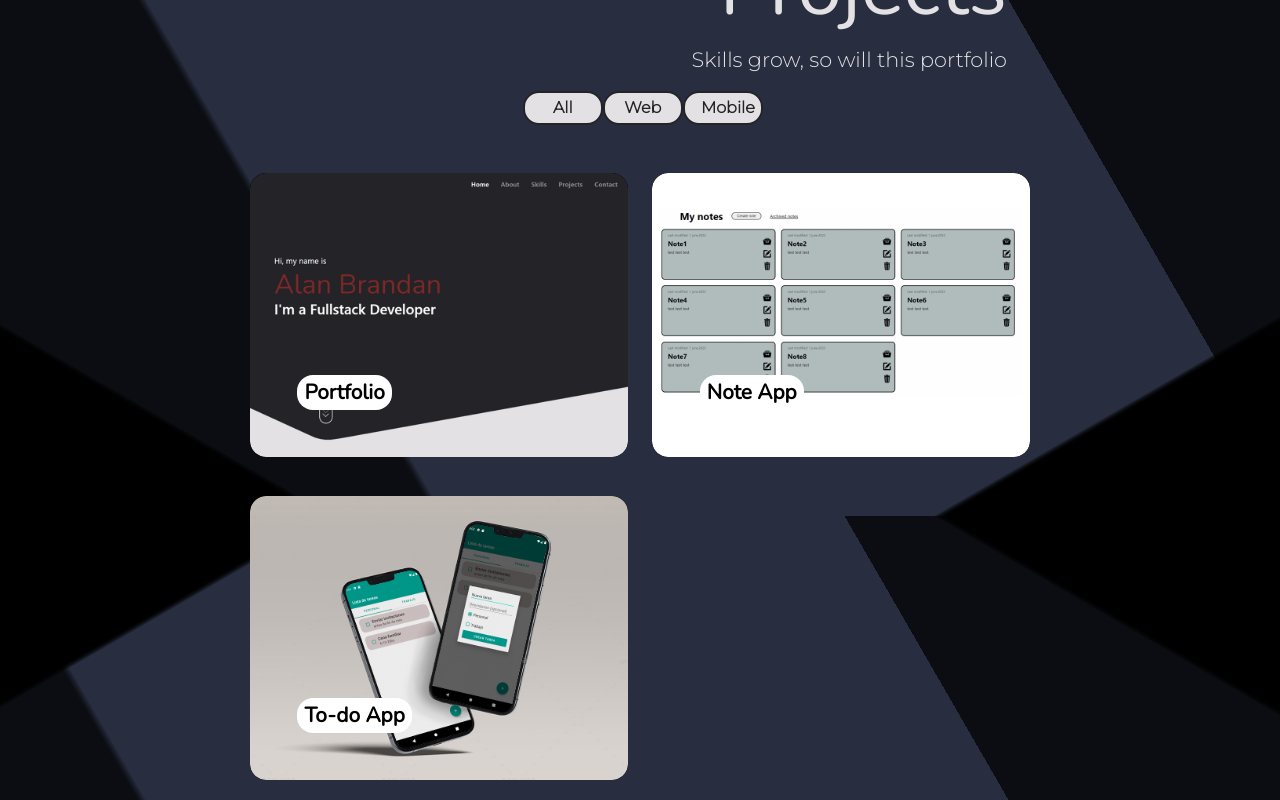
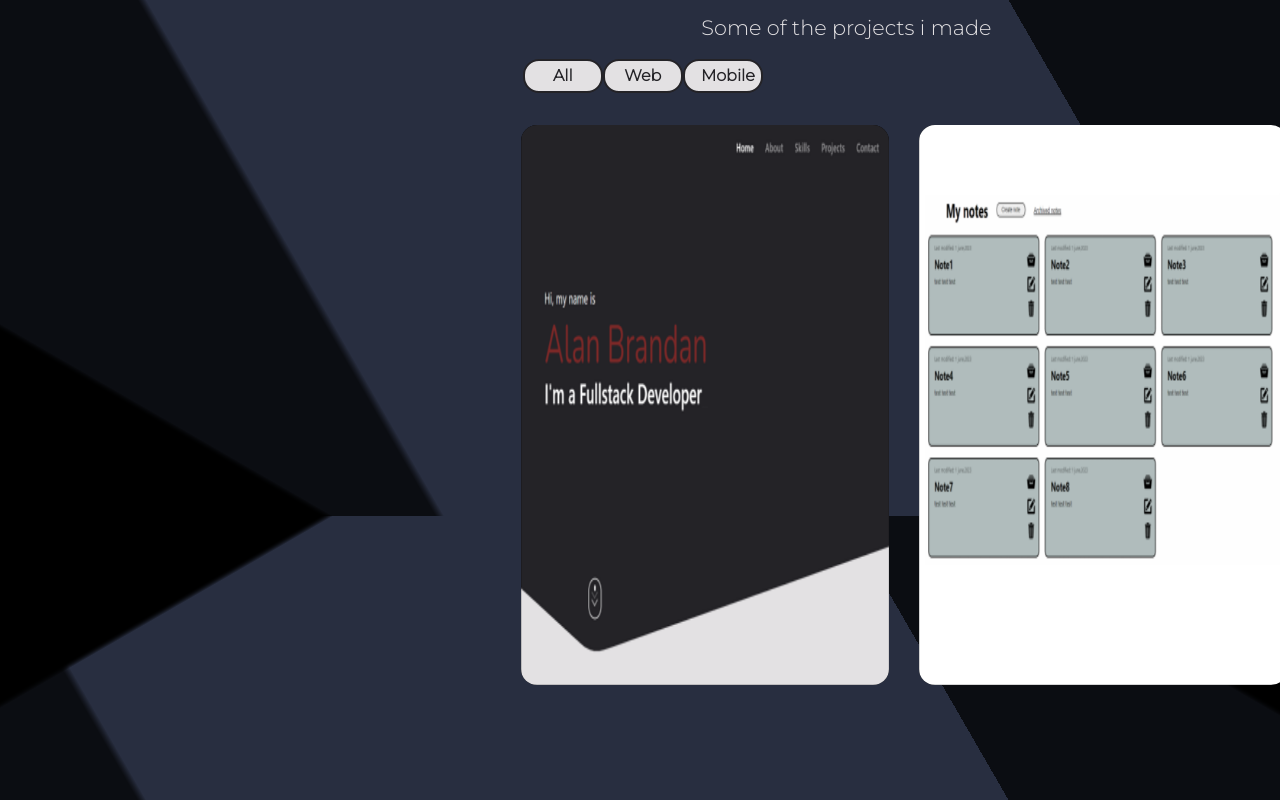
Before and after one commit to Alan-brandan/personal-portfolio, a React (Create React App) app: page / in a window 1280 px wide. Shown: the part 3440-4240 px from the top of the page. Built offline with nearby package versions, Linux system fonts and the light colour scheme.

Commit message:
remade project gallery section. it is now a carousel slider

```diff
--- /dev/null
+++ b/src/Components/Modal.jsx
@@ -0,0 +1,47 @@
+import React, { useContext, createContext } from "react";
+import styles from "./Modal.module.css";
+import { motion, useMotionValue, useTransform } from "framer-motion";
+
+const ModalContext = createContext();
+
+const Modal = ({ children, isOpen, onClose }) => {
+  return (
+    isOpen && (
+      <div className={styles.overlay} onClick={onClose}>
+        <div className={styles.wrapper} onClick={(e) => e.stopPropagation()}>
+          <motion.div className={styles.container}>
+            <ModalContext.Provider
+              value={{ onClose }}
+              whileInView={{ x: 0 }}
+              initial={{ x: -100 }}
+              exit={{ x: -100 }}
+              transition={{ duration: 1 }}
+            >
+              {children}
+            </ModalContext.Provider>
+          </motion.div>
+        </div>
+      </div>
+    )
+  );
+};
+
+const ModalHeader = ({ children }) => {
+  const { onClose } = useContext(ModalContext);
+  return (
+    <div className={styles.body}>
+      <button type="button" className={styles.closebtn} onClick={onClose}>
+        X
+      </button>
+      <div className={styles.bodycontent}>{children}</div>
+    </div>
+  );
+};
+const ModalBody = ({ children }) => {
+  return <div className={styles.slideshow}>{children}</div>;
+};
+
+Modal.Header = ModalHeader;
+Modal.Body = ModalBody;
+
+export default Modal;
--- a/src/Components/Projects/Gallery.css
+++ b/src/Components/Projects/Gallery.css
@@ -14,12 +14,13 @@
     background-attachment: fixed;
 }
 .projects-section{
-  padding-top: 7rem;
+  padding-top: 5rem;
   margin: 0 auto;
+  padding-bottom: 2rem;
   width: 61%;
 }
 .proj-header{
-  padding-right: 3%;
+  padding-right: 5%;
 }
 .proj-header h2{
   font-family: "Nunito";
@@ -36,166 +37,83 @@
 
 
 
-.projects-container .projectos{
-    margin: 0 auto;
-    padding-top: 3rem;
+/*carousel of items*/
 
-    display: grid;
-    grid-template-columns: repeat(auto-fill,minmax(370px,1fr));
-    grid-column-gap:1.5rem;
-    grid-row-gap: 2.4rem;
+.projects-carousel{
+  width: 100%;
+  overflow: hidden;
 }
+
+.inner-carousel{
+display: flex;
+width: 500%;
+margin-left: 39.5%;
+}
+
+.proj-card {
+    position: relative;
+    overflow: hidden;
+    border-radius: 1rem;
+    background-color: #000000;
+    height: 35rem;
+    width: 23rem;
+    margin: 0 15px;
+  }
+
+  .proj-card img {
+    position: relative;
+    width: 100%;
+    height: 100%;
+
+    backface-visibility: hidden;
+    vertical-align: top;
+    opacity: 1;
+    pointer-events: none;
+  }
+
+  .proj-card:hover {
+
+    > img{
+      opacity: 0.7;
+    }
+  }
+
+  .proj-info h4,.proj-info p{
+    display: block;
+    color: aqua;
+    z-index: 50;
+  }
 
 
 
 
 
-/*image hover*/
-.proj-card {
-    position: relative;
-    overflow: hidden;
-    background-color: #000000;
-    border-radius: 1rem;
-    cursor: pointer;
-    width: clamp(200px,100%,700px);
-  }
 
-
-  .proj-card:hover{
-    transform:scale(1.05);
-    transition: all 0.35s ease;
-  }
-
-  .proj-card *,
-  .proj-card *:before,
-  .proj-card *:after {
-    -webkit-box-sizing: border-box;
-    box-sizing: border-box;
-    -webkit-transition: all 0.35s ease;
-    transition: all 0.35s ease;
-  }
-
-  .proj-card img {
-    border-radius: 1rem;
-    position: relative;
-    max-width: 100%;
-    /*width: clamp(200px,100%,700px);*/
-    backface-visibility: hidden;
-    vertical-align: top;
-    opacity: 1;
-  }
-
-  .proj-card:hover img{
-    filter: alpha(opacity=35);
-    -webkit-opacity: 0.25;
-    opacity: 0.25;
-  }
-  .proj-card h4 {
-    display: block;
-    font-weight: 700;
-    font-size: 1.3rem;
-    background-color: #ffffff;
-    border-radius: 1rem;
-    padding: 5px 7px;
-    color: #000000;
-    font-family: "Nunito";
-  }
-
-
-  .proj-card .proj-card-title {
-    position: absolute;
-    bottom: 13%;
-    left: 10%;
-    padding: 10px 10px 2px 10px;
-  }
-  .proj-card .proj-card-title:before,
-  .proj-card .proj-card-title:after {
-    height: 3px;
-  width: 500px;
-  position: absolute;
-  content: '';
-  background-color: #ffffff;
-}
-.proj-card .proj-card-title:before {
-    top: 0;
-    left: 10px;
-    -webkit-transform: translateX(100%);
-    transform: translateX(100%);
-  }
-  .proj-card .proj-card-title:after {
-    bottom: 0;
-    right: 10px;
-    -webkit-transform: translateX(-100%);
-    transform: translateX(-100%);
-  }
-  .proj-card .proj-card-title div:before,
-  .proj-card .proj-card-title div:after {
-    width: 3px;
-    height: 500px;
-    position: absolute;
-    content: '';
-    background-color: #ffffff;
-  }
-  .proj-card .proj-card-title div:before {
-    top: 10px;
-    right: 0;
-    -webkit-transform: translateY(100%);
-    transform: translateY(100%);
-  }
-  .proj-card .proj-card-title div:after {
-    bottom: 10px;
-    left: 0;
-    -webkit-transform: translateY(-100%);
-    transform: translateY(-100%);
-  }
-
-
-
-  .proj-card .proj-info {
-    position: absolute;
-    bottom: 35%;
-    left: 12%;
-    text-align: left;
-    opacity: 0;
-    padding: 5px 60px 5px 10px;
-    color: #e3e1e3;
-    font-size: 0.8em;
-    font-weight: 500;
-    letter-spacing: 1.5px;
-  }
-  .proj-card .proj-info p {
-    margin: 0;
-    font-size: 1.2rem;
-    font-family: "Nunito";
-  }
-  .proj-card a {
-    position: absolute;
-    top: 0;
-    bottom: 0;
-    left: 0;
-    right: 0;
-  }
-
-  .proj-card:hover .proj-card-title:before,
-  .proj-card:hover .proj-card-title:after,
-  .proj-card:hover .proj-card-title div:before,
-  .proj-card:hover .proj-card-title div:after {
-  -webkit-transform: translate(0, 0);
-  transform: translate(0, 0);
-}
-.proj-card:hover .proj-card-title:before,
-.proj-card:hover .proj-card-title:after{
-  -webkit-transition-delay: 0.15s;
-  transition-delay: 0.15s;
-}
-.proj-card:hover .proj-info {
-  opacity: 1;
-  -webkit-transition-delay: 0.2s;
-  transition-delay: 0.2s;
+.proj_imgcontainer{
+  display: flex;
 }
 
+.modal-info-container{
+  display: flex;
+  justify-content: start;
+  background-color: rgba(0, 255, 255, 0.384);
+}
 
+.modal-info-container .info-section{
+  margin: 0 1rem;
+  display: flex;
+  flex-direction: column;
+  justify-content: start;
+  background-color: #bd4a4aa6;
 
+}
+.info-links{
+  background-color: #a344a367;
+}
+
+.modal-info-desc{
+  text-align: start;
+}
 
 
 
@@ -244,10 +162,17 @@
 .projects-section{
   width: 80%;
 }
+
+.inner-carousel{
+  margin-left: 20%;
+}
+
 .proj-card {
-  width: clamp(200px,80%,700px);
+  height: 19rem;
+  width: 12rem;
 }
 .filter-container{
   width: 100%;
 }
+
 }
--- a/src/Components/Projects/Gallery.jsx
+++ b/src/Components/Projects/Gallery.jsx
@@ -1,45 +1,153 @@
-import './Gallery.css';
-import { forwardRef } from 'react';
+import "./Gallery.css";
+import React, { useState, useEffect, useRef } from "react";
+import { forwardRef } from "react";
 import { motion } from "framer-motion";
-import projects from './projectsData';
+import projects from "./projectsData";
+import Modal from "../Modal";
+import { disableBodyScroll, enableBodyScroll } from "body-scroll-lock";
 
-const Gallery = ( {items,filterItems}, ref ) => {
+const Gallery = ({ items, filterItems }, ref) => {
+  const [isClickEvent, setIsClickEvent] = useState(false);
+  const dragStartPositionRef = useRef({ x: 0, y: 0 });
+
+  const handleDragStart = (event) => {
+    setIsClickEvent(false);
+    dragStartPositionRef.current = { x: event.clientX, y: event.clientY };
+  };
+
+  const handleDragEnd = (event, menuitem) => {
+    const dragDistance = Math.abs(
+      event.clientX - dragStartPositionRef.current.x
+    );
+    const dragThreshold = 30;
+
+    if (dragDistance > dragThreshold) {
+      setIsClickEvent(false);
+    } else {
+      setIsClickEvent(true);
+      //setOpenModal(true); //modal not implemented yet
+      setCurrentProject(menuitem);
+    }
+  };
+
+  const handleCardClick = (menuitem) => {
+    if (isClickEvent) {
+      //setOpenModal(true); //modal not implemented yet
+      setCurrentProject(menuitem); // Set the correct project here
+    } else {
+      setIsClickEvent(true);
+    }
+  };
+
+  const [currentProject, setCurrentProject] = useState([]);
+
+  const [openModal, setOpenModal] = useState(false);
+  const popupRef = useRef(null);
+
+  useEffect(() => {
+    if (openModal) {
+      popupRef.current && disableBodyScroll(popupRef.current);
+    } else {
+      popupRef.current && enableBodyScroll(popupRef.current);
+    }
+  }, [openModal]);
 
   return (
-    <div className='projects-container'>
-      <div className='projects-section' ref={ref}>
-        <div className='proj-header'>
+    <div className="projects-container">
+      <div className="projects-section" ref={ref}>
+        <div className="proj-header">
           <h2>Projects</h2>
-          <p>Skills grow, so will this portfolio</p>
+          <p>Some of the projects i made</p>
         </div>
-        <div className='filter-container'>
+        <div className="filter-container">
           <button onClick={() => filterItems("All")}>All</button>
           <button onClick={() => filterItems("Web")}>Web</button>
           <button onClick={() => filterItems("Mobile")}>Mobile</button>
         </div>
-        <motion.div  className='projectos'>
-          {items.map((menuitem,i) => {
-            const { id, title, image, desc, link } = menuitem;
-            return <motion.div whileInView={{ y: 0, opacity: 1 }}  initial={{ y: 100,opacity: 0 }} exit={{ y: 100,opacity: 0 }} transition={{ duration: 0.5,delay:i*0.2 }} layout key={id} className='proj-card'>
+      </div>
 
-              <img src={image} alt={title} />
-              <a href={link} target='_blank' rel="noreferrer"></a>
-              <div className='proj-card-title'>
-                <div>
+      <div className="projects-carousel">
+        <motion.div
+          className="inner-carousel"
+          drag="x"
+          dragConstraints={{ right: 0, left: -1190 }}
+          whileTap={{ cursor: "grabbing" }}
+          onDragStart={handleDragStart}
+          onDragEnd={(event) => handleDragEnd(event, currentProject)}
+        >
+          {items.map((menuitem, i) => {
+            const { id, title, thumb, desc, date } = menuitem;
+
+            return (
+              <motion.div
+                className="proj-card"
+                whileInView={{ y: 0, opacity: 1 }}
+                initial={{ y: 100, opacity: 0 }}
+                exit={{ y: 100, opacity: 0 }}
+                transition={{ duration: 0.5, delay: i * 0.2 }}
+                key={id}
+                onClick={() => handleCardClick(menuitem)}
+              >
+                <motion.img src={thumb} alt={title} />
+                <div className="proj-info">
                   <h4>{title}</h4>
+                  <p>{desc}</p>
                 </div>
-              </div>
-
-              <div className='proj-info'>
-                <p>{desc}</p>
-              </div>
-
-            </motion.div>
+              </motion.div>
+            );
           })}
         </motion.div>
       </div>
+
+      <Modal isOpen={openModal} onClose={() => setOpenModal(false)}>
+        <Modal.Header>
+          <h2>{currentProject.title}</h2>
+          <p className="modal-info-desc">{currentProject.desc}</p>
+
+          <div className="modal-info-container">
+            <div className="info-section">
+              <h4>Date</h4>
+              <p>{currentProject.date}</p>
+            </div>
+
+            {currentProject.role != null && (
+              <div className="info-section">
+                <h4>Role</h4>
+                <p>{currentProject.role}</p>
+              </div>
+            )}
+
+            <div className="info-section">
+              <h4>Stack</h4>
+
+              <p>
+                {currentProject.tech?.map((techItem) => {
+                  return <span>{techItem}</span>;
+                })}
+              </p>
+            </div>
+          </div>
+
+          <div className="info-links">
+            <a href={currentProject.link} target="blank">
+              Live demo
+            </a>
+            <a href={currentProject.repo} target="blank">
+              Repository
+            </a>
+          </div>
+        </Modal.Header>
+
+        <Modal.Body>
+          <div className="proj-modal-images">
+            {currentProject.images?.map((menuitem, i) => {
+              return <img src={menuitem} alt={i} />;
+            })}
+          </div>
+        </Modal.Body>
+      </Modal>
     </div>
-  )
-}
+  );
+};
 
-export default forwardRef(Gallery)
+export default forwardRef(Gallery);
--- a/src/Components/Projects/projectsData.js
+++ b/src/Components/Projects/projectsData.js
@@ -2,31 +2,56 @@
 const projects = [
     {
         id: 1,
-        title: 'Portfolio',
         category:"Web",
-        desc: "Personal portfolio made with React and Framer motion.",
-        image: require("../../assets/img/project1.png"),
+        title: 'Personal Portfolio',
+        tech: ["React","Framer Motion"],
+        date: '2023',
+        desc: " First iteration of my Personal portfolio, a dynamic canvas created with the purpuse of presenting a curated selection of my latest projects and to reflect my growth and passion for design and development.",
+        background: "rgb(0, 255, 255);",
+        thumb: require("../../assets/img/project1.png"),
+        images: [require("../../assets/img/project1.png"),require("../../assets/img/project2.png"),require("../../assets/img/project2.png")],
         link: "/",
         repo: "https://github.com/Alan-brandan/personal-portfolio"
     },
     {
         id: 2,
-        title: 'Note App',
         category:"Web",
-        desc: "Note managing app made with React, Spring boot and Mysql",
-        image: require("../../assets/img/project2.png"),
+        title: 'Notes',
+        tech: ["spring boot","React","MySQL"],
+        date: '2023',
+        desc: "A dynamic and user-friendly website for creating, customizing, archiving, and deleting notes.",
+        thumb: require("../../assets/img/project2.png"),
+        images: [require("../../assets/img/project2.png"),require("../../assets/img/project2.png")],
         link: "https://challenge-ensolvers.vercel.app/",
         repo: "https://challenge-ensolvers.vercel.app/"
     },
     {
         id: 3,
+        category:"Mobile",
         title: 'To-do App',
-        category:"Mobile",
-        desc: "A minimalistic to-do android app made with kotlin in Android studio",
-        image: require("../../assets/img/project3.png"),
-        link: "https://github.com/Alan-brandan/android-app-todolist",
+        tech: ["Kotlin","Android studio"],
+        date: '2023',
+        desc: "A minimalistic to-do android app",
+        thumb: require("../../assets/img/project3.png"),
+        images: [require("../../assets/img/project3.png"),require("../../assets/img/project2.png")],
+        link: "https://challenge-ensolvers.vercel.app/",
         repo: "https://github.com/Alan-brandan/android-app-todolist"
     }
+    ,
+    {
+        id: 4,
+        category:"Web",
+        title: 'Tango Viajes',
+        role: 'Backend Developer',
+        tech: ["spring boot","MySQL"],
+        date: '2023',
+        desc: "An e-commerce site for traveling",
+        thumb: require("../../assets/img/project4.png"),
+        images: [require("../../assets/img/project4.png"),require("../../assets/img/project2.png")],
+        link: "https://c11-16-ft-java-angular-9pw7.vercel.app/",
+        repo: "https://github.com/No-Country/C11-16-FT-JavaAngular"
+    }
+
 ];
 
 export default projects;
```
Also changed, not shown: package.json (+3 -4 lines), src/Components/Modal.module.css (added, +101 -0 lines), src/assets/img/project4.png (added), 1 other file (tests, documents, lock files or other folders).
